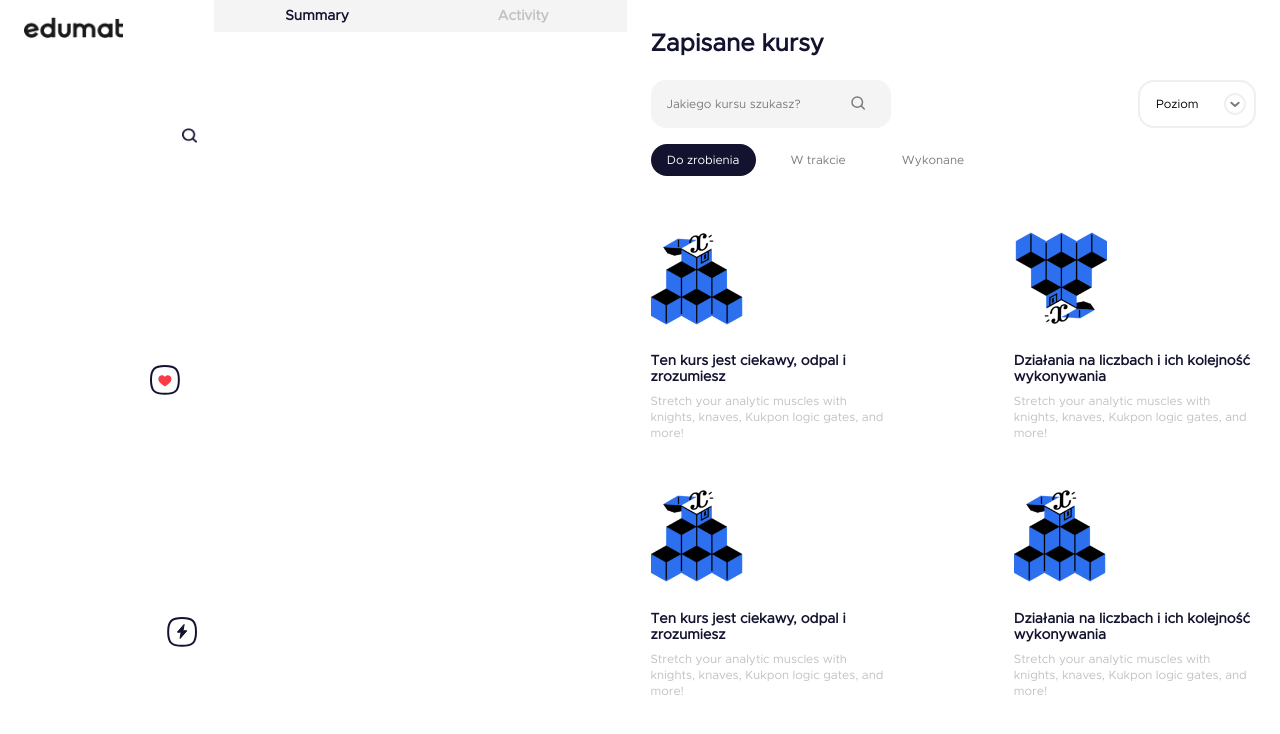
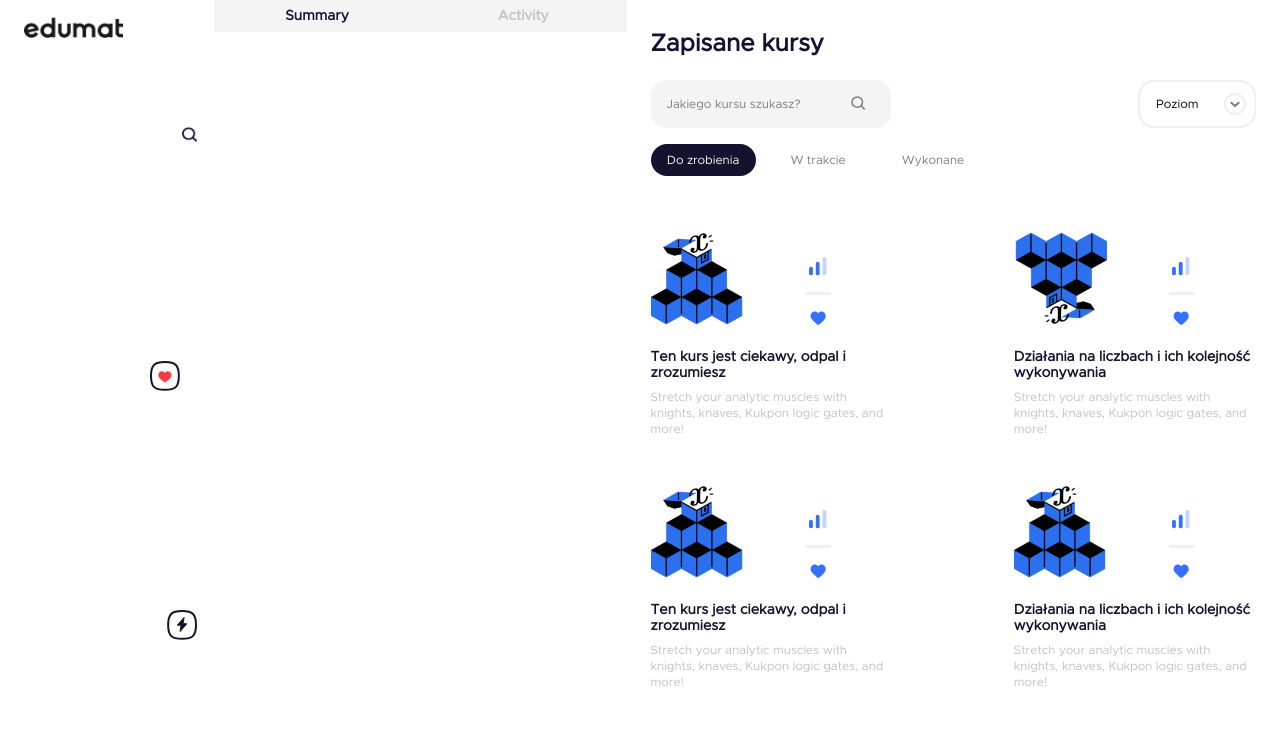
Before and after one commit to Mariia22/Edumat, a React (Create React App) app in the folder edumat/: page / in a window 1280 px wide. Shown: the top 734 px of the page. Built offline with nearby package versions, Linux system fonts and the light colour scheme.

Commit message:
add icons to card

```diff
--- a/edumat/src/components/Card/Card.elements.js
+++ b/edumat/src/components/Card/Card.elements.js
@@ -24,3 +24,11 @@ font-weight:500;
 font-size: 12px;
 line-height: 16px;
 color: ${props => props.color || props.theme.colors.fontColor};`
+
+export const CardIcon = styled.div`
+background-color: #F0F0F0;
+width: 25px;
+height: 3px;
+margin-top:16px;
+margin-bottom:16px;
+`
--- a/edumat/src/components/Card/Card.js
+++ b/edumat/src/components/Card/Card.js
@@ -1,12 +1,22 @@
 import React from 'react';
-import { CardWrapper, CardImage, CardHeader, CardText } from './Card.elements';
-//import cardImage from './../../images/imageCard.png';
+import { CardWrapper, CardImage, CardHeader, CardText, CardIcon } from './Card.elements';
+import { Flex } from './../Common/Flex';
+import Icon from './../Common/Icon';
+import Heart from './../../images/Heart.svg';
+import Level from './../../images/Level.svg';
 
 
-const Card = ({ img, header, text, alt }) => {
+const Card = ({ img, header, text, alt, id }) => {
     return (
-        <CardWrapper>
-            <CardImage src={img} alt={alt} />
+        <CardWrapper key={id}>
+            <Flex>
+                <CardImage src={img} alt={alt} />
+                <Flex direction='column' align='center' justify='center'>
+                    <Icon src={Level} alt='Level icon' width='18px' height='19px' />
+                    <CardIcon />
+                    <Icon src={Heart} alt='Heart icon' width='16px' height='14px' />
+                </Flex>
+            </Flex>
             <CardHeader>{header}</CardHeader>
             <CardText>{text}</CardText>
         </CardWrapper>
--- a/edumat/src/components/Common/Flex.js
+++ b/edumat/src/components/Common/Flex.js
@@ -1,7 +1,7 @@
 import styled from 'styled-components';
 
 export const Flex = styled.div`
-width: 100%;
+width: ${props => props.width || '100%'};
 display: flex;
 flex-direction: ${props => props.direction || 'row'};
 align-items: ${props => props.align || 'stretch'};
```
